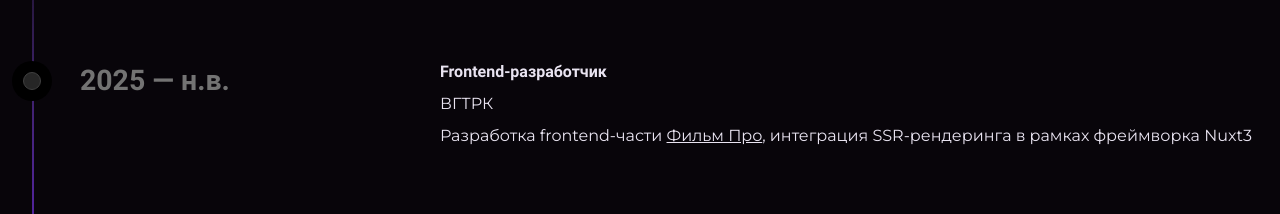
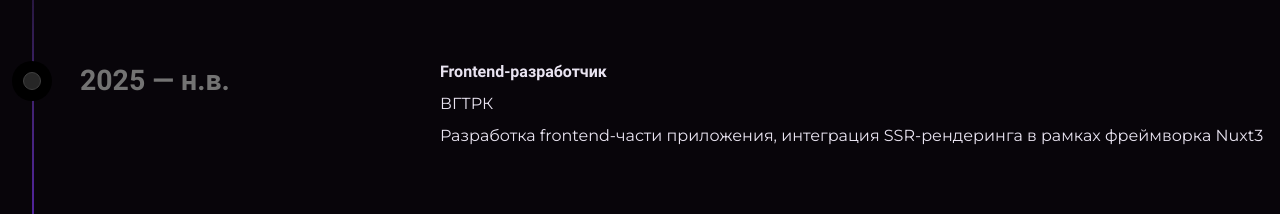
Before and after one commit to waitstop/portfolio, a React (Vite) app: page / in a window 1280 px wide. Shown: the part 900-1114 px from the top of the page. Built offline with nearby package versions, Linux system fonts and the light colour scheme.

Commit message:
Update work-history.tsx

```diff
--- a/src/components/sections/work-history-section/work-history.tsx
+++ b/src/components/sections/work-history-section/work-history.tsx
@@ -18,11 +18,7 @@ export const workHistory: WorkHistoryType[] = [
           ВГТРК
         </a>
         <p>
-          Разработка frontend-части{' '}
-          <a href="https://filmpro.ru" className="underline">
-            Фильм Про
-          </a>
-          , интеграция SSR-рендеринга в рамках фреймворка Nuxt3
+          Разработка frontend-части приложения, интеграция SSR-рендеринга в рамках фреймворка Nuxt3
         </p>
       </div>
     ),
```
